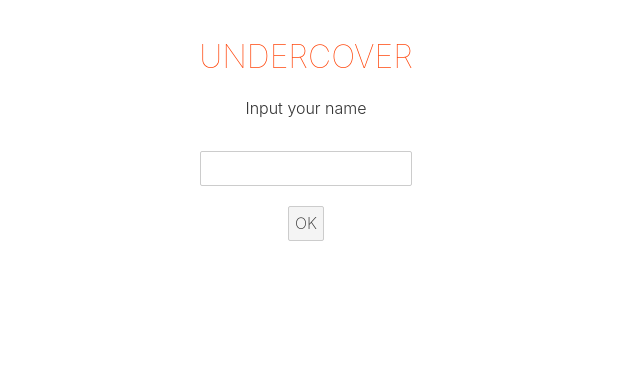
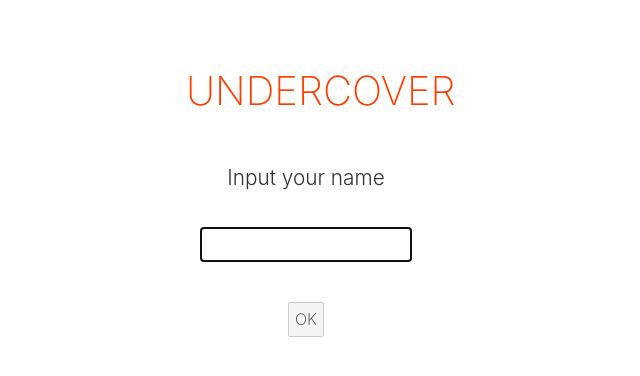
Before and after one commit to Shaance/Undercover, a Svelte app: page / in a window 1280 px wide. Shown: the top 376 px of the page, without its empty margins (334-974 px from the left). Built offline with nearby package versions, Linux system fonts and the light colour scheme; no server answers.

Commit message:
Modified CSS of NameInput

```diff
--- a/src/NameInput.svelte
+++ b/src/NameInput.svelte
@@ -20,6 +20,10 @@
     }
   }
 
+  function init(el){
+    el.focus();
+  }
+
   function handleKeyup() {
     if (event.code === 'Enter') {
 			handleClick();
@@ -35,16 +39,19 @@
   h1 {
 		color: #ff3e00;
 		text-transform: uppercase;
-		font-size: 2em;
-		font-weight: 100;
+		font-size: 2.5em;
+		font-weight: 150;
+    margin-top: 50px;
+    margin-bottom: 50px;
 	}
 
   h2 {
-		font-size: 1em;
+		font-size: 1.3em;
 		font-weight: 350;
 	}
 
   button {
+    margin-top: 20px;
     font-size: 1em;
 		font-weight: 200;
   }
@@ -56,6 +63,7 @@
   <br>
   <input type="text"
     size="15"
+    use:init
     bind:value={message}
     on:keyup|preventDefault={handleKeyup}/>
   <br>
```
